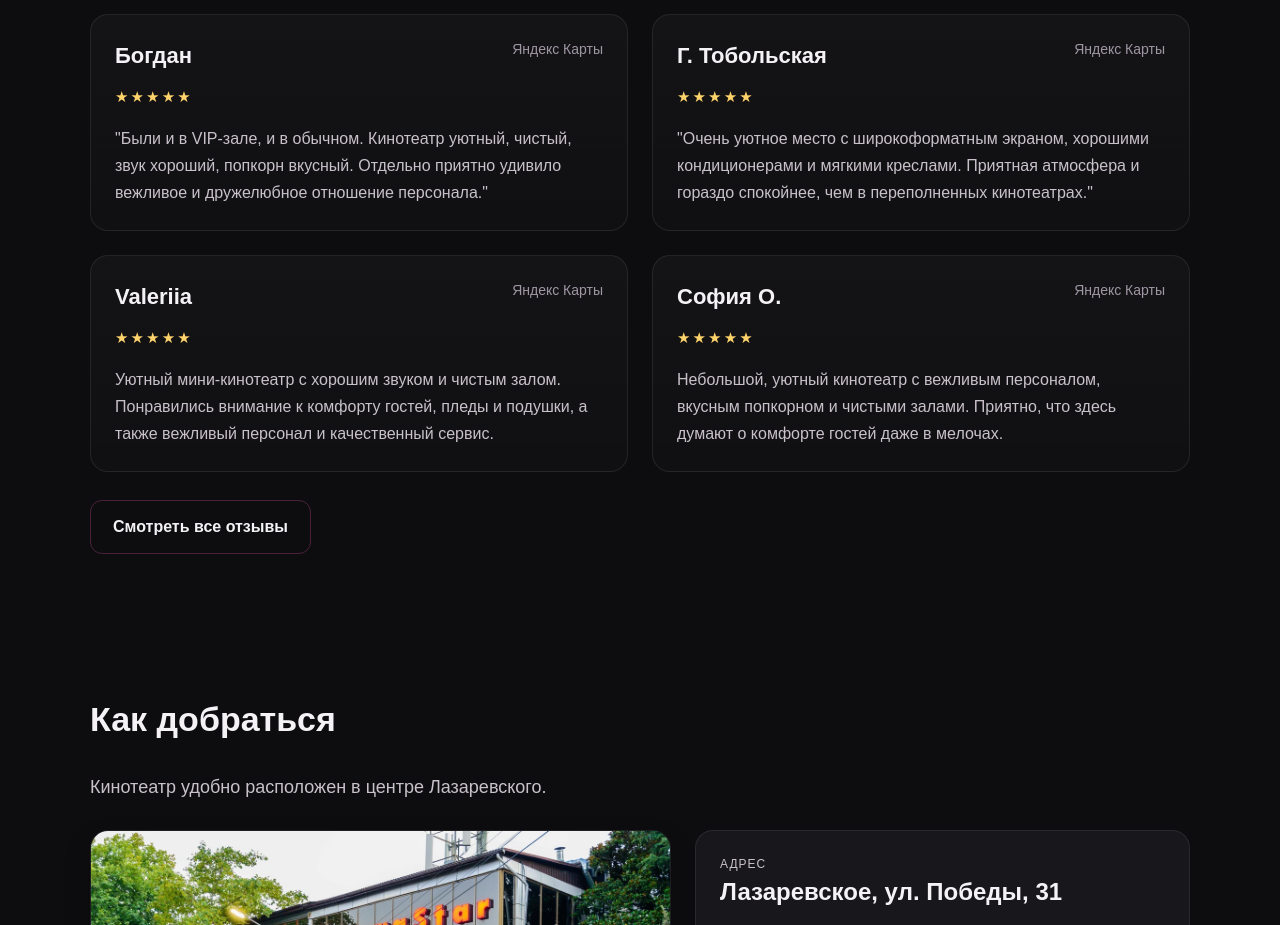
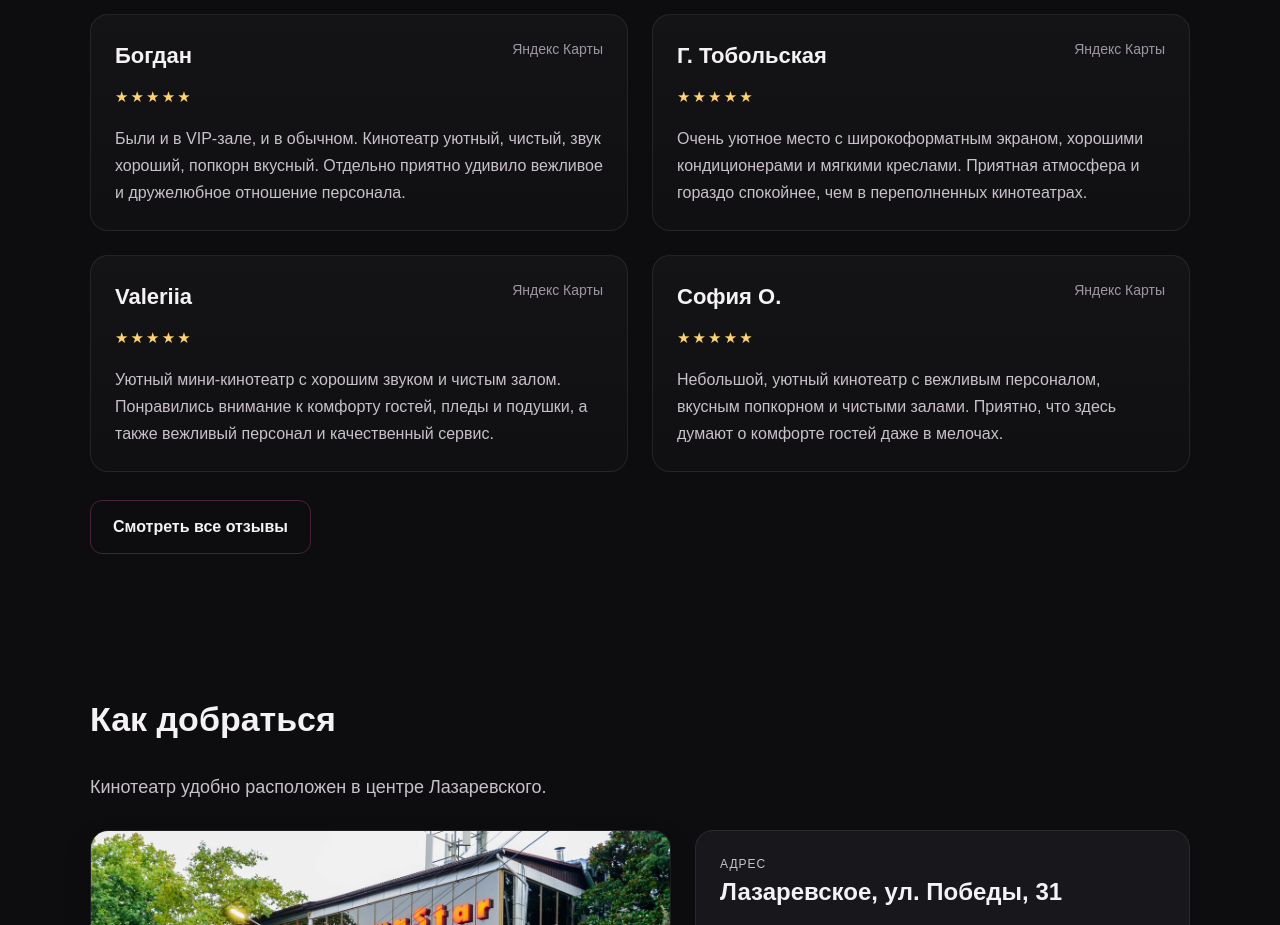
Before and after one commit to alexeydrd2-dotcom/cinemastar-lazarevskoe, a website: page index.html in a window 1280 px wide. Shown: the part 3480-4405 px from the top of the page. Drawn offline with Linux system fonts and the light colour scheme.

Commit message:
Update site

```diff
--- a/index.html
+++ b/index.html
@@ -253,7 +253,7 @@
               <p class="review-card__source">Яндекс Карты</p>
             </div>
             <p class="review-card__rating" aria-label="Рейтинг 5 из 5">&#9733;&#9733;&#9733;&#9733;&#9733;</p>
-            <p class="review-card__text">"Были и в VIP-зале, и в обычном. Кинотеатр уютный, чистый, звук хороший, попкорн вкусный. Отдельно приятно удивило вежливое и дружелюбное отношение персонала."</p>
+            <p class="review-card__text">Были и в VIP-зале, и в обычном. Кинотеатр уютный, чистый, звук хороший, попкорн вкусный. Отдельно приятно удивило вежливое и дружелюбное отношение персонала.</p>
           </article>
 
           <article class="review-card">
@@ -262,7 +262,7 @@
               <p class="review-card__source">Яндекс Карты</p>
             </div>
             <p class="review-card__rating" aria-label="Рейтинг 5 из 5">&#9733;&#9733;&#9733;&#9733;&#9733;</p>
-            <p class="review-card__text">"Очень уютное место с широкоформатным экраном, хорошими кондиционерами и мягкими креслами. Приятная атмосфера и гораздо спокойнее, чем в переполненных кинотеатрах."</p>
+            <p class="review-card__text">Очень уютное место с широкоформатным экраном, хорошими кондиционерами и мягкими креслами. Приятная атмосфера и гораздо спокойнее, чем в переполненных кинотеатрах.</p>
           </article>
 
           <article class="review-card">
```
